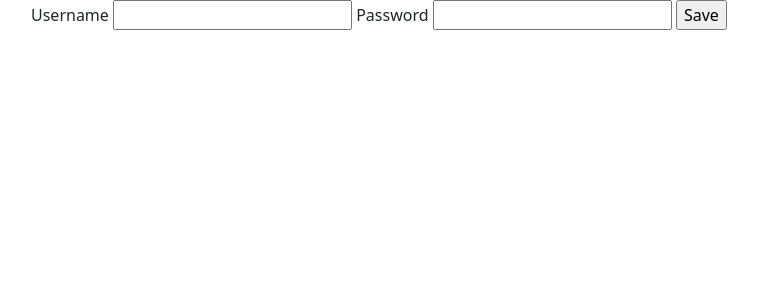
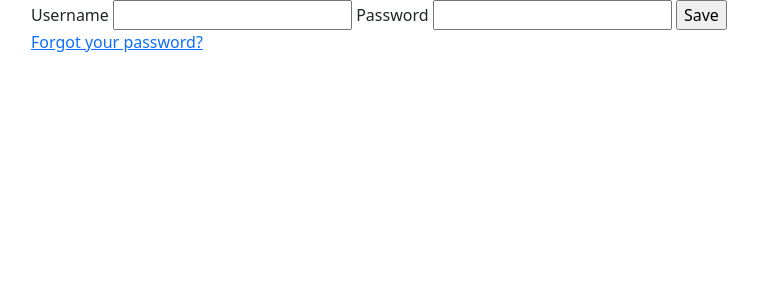
Before and after one commit to gvytautas/flask_reset_password, a Flask app: page /sign_in in a window 1280 px wide. Shown: the part 56-356 px from the top of the page, without its empty margins (51-809 px from the left). Run offline with Flask 2, Linux system fonts and the light colour scheme; some libraries are stand-ins or nearby versions.

Commit message:
lesson 21 2/2

```diff
--- a/forms.py
+++ b/forms.py
@@ -56,3 +56,11 @@ class RequestPasswordResetForm(FlaskForm):
         user = main.User.query.filter_by(email_address=email_address.data).first()
         if not user:
             raise ValidationError('Email does not exist!')
+
+
+class ResetPasswordForm(FlaskForm):
+    password1 = PasswordField('Password', validators=[DataRequired()])
+    password2 = PasswordField(
+        'Confirm password',
+        validators=[DataRequired(), EqualTo('password1', message='Passwords do not match!')]
+    )
--- a/main.py
+++ b/main.py
@@ -11,6 +11,7 @@ from flask_login import LoginManager, UserMixin, login_user, logout_user, curren
 from flask_bcrypt import Bcrypt
 from flask_admin import Admin
 from flask_admin.contrib.sqla import ModelView
+from itsdangerous import URLSafeSerializer
 
 app = Flask(__name__)
 app.config['SECRET_KEY'] = "?``§=)()%``ÄLÖkhKLWDO=?)(_:;LKADHJATZQERZRuzeru3rkjsdfLJFÖSJ"
@@ -34,6 +35,25 @@ class User(db.Model, UserMixin):
     username = db.Column(db.String, unique=True, nullable=False)
     email_address = db.Column(db.String, unique=True, nullable=False)
     password = db.Column(db.String, nullable=False)
+
+    def generate_password_reset_token(self):
+        serializer = URLSafeSerializer(app.secret_key, 'salt')
+        token = serializer.dumps({'user_id': self.id, 'username': self.username})
+        return token
+
+    @staticmethod
+    def validate_password_reset_token(token):
+        serializer = URLSafeSerializer(app.secret_key, 'salt')
+        try:
+            data = serializer.loads(token)
+        except Exception:
+            return None
+
+        user_id = data.get('user_id')
+        user = User.query.get(user_id)
+        if user:
+            return user_id
+        return None
 
 
 class Product(db.Model):
@@ -70,6 +90,13 @@ with app.app_context():
     import forms
 
     db.create_all()
+
+
+def send_email(reset_password_url):
+    email_body = f"""
+    Click the following link to reset you password: {reset_password_url}
+    """
+    print(email_body)
 
 
 @app.route('/')
@@ -189,8 +216,28 @@ def user_account():
 def request_reset_password():
     form = forms.RequestPasswordResetForm()
     if form.validate_on_submit():
-        pass
+        user = User.query.filter_by(email_address=form.email_address.data).first()
+        token = user.generate_password_reset_token()
+        url = request.host + url_for('reset_password', token=token)
+        send_email(url)
+        flash(f'Password reset instructions have been sent to your email.', 'info')
+        return redirect(url_for('index'))
     return render_template('request_reset_password.html', form=form)
+
+
+@app.route('/reset_password/<token>', methods=['GET', 'POST'])
+def reset_password(token):
+    form = forms.ResetPasswordForm()
+    if form.validate_on_submit():
+        user_id = User.validate_password_reset_token(token)
+        if user_id:
+            user = User.query.get(user_id)
+            user.password = bcrypt.generate_password_hash(form.password1.data).decode('utf-8')
+            db.session.add(user)
+            db.session.commit()
+            flash('Your password has been changed successfully!', 'success')
+            return redirect(url_for('index'))
+    return render_template('reset_password.html', form=form)
 
 
 if __name__ == '__main__':
--- a/templates/sign_in.html
+++ b/templates/sign_in.html
@@ -7,4 +7,5 @@
     {{ form.password.label }} {{ form.password() }}
     <input type="submit" value="Save">
 </form>
+<a href="{{ url_for('request_reset_password') }}">Forgot your password?</a>
 {% endblock %}
```
Also changed, not shown: templates/request_reset_password.html (added, +9 -0 lines), templates/reset_password.html (added, +10 -0 lines).
